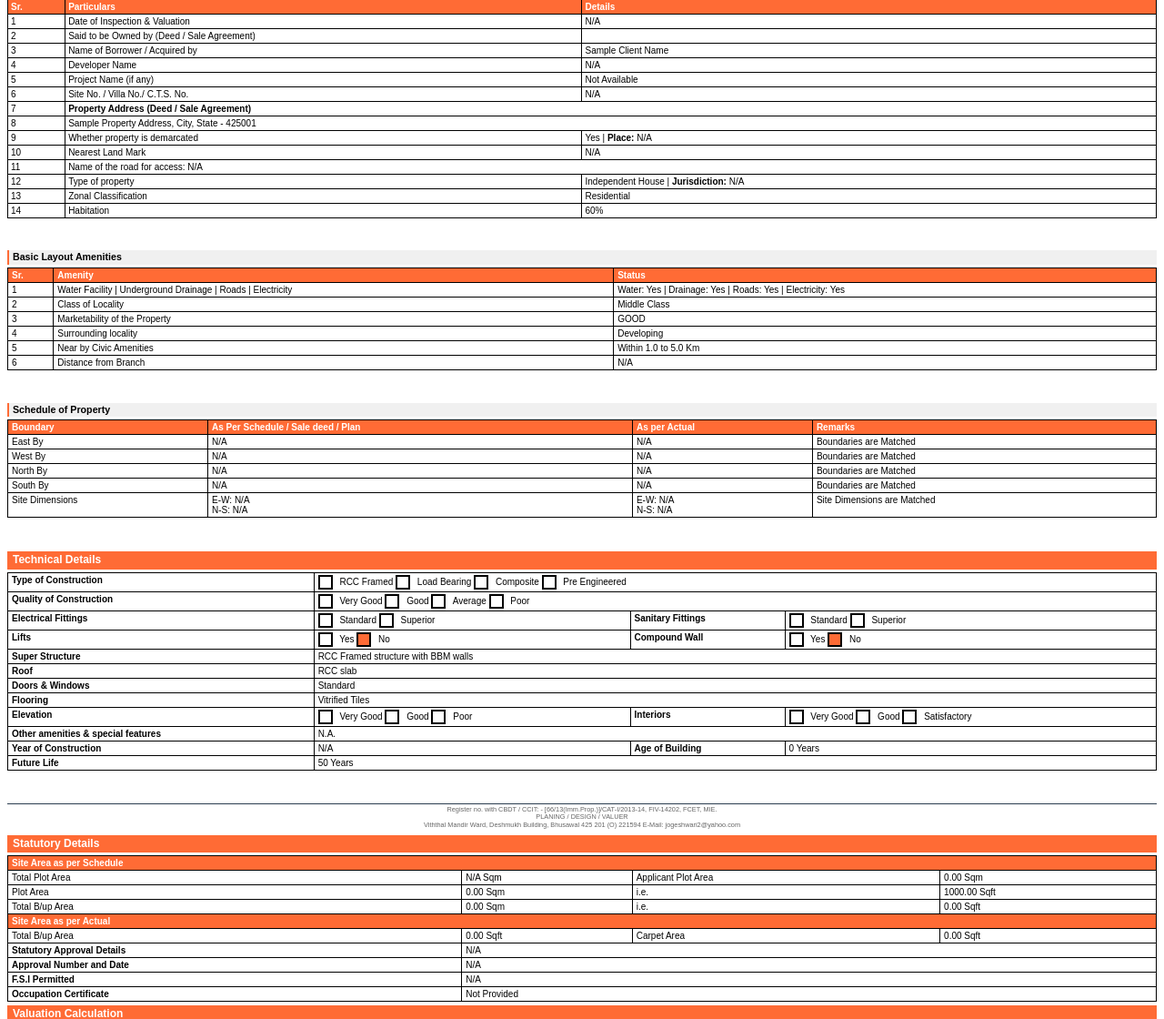
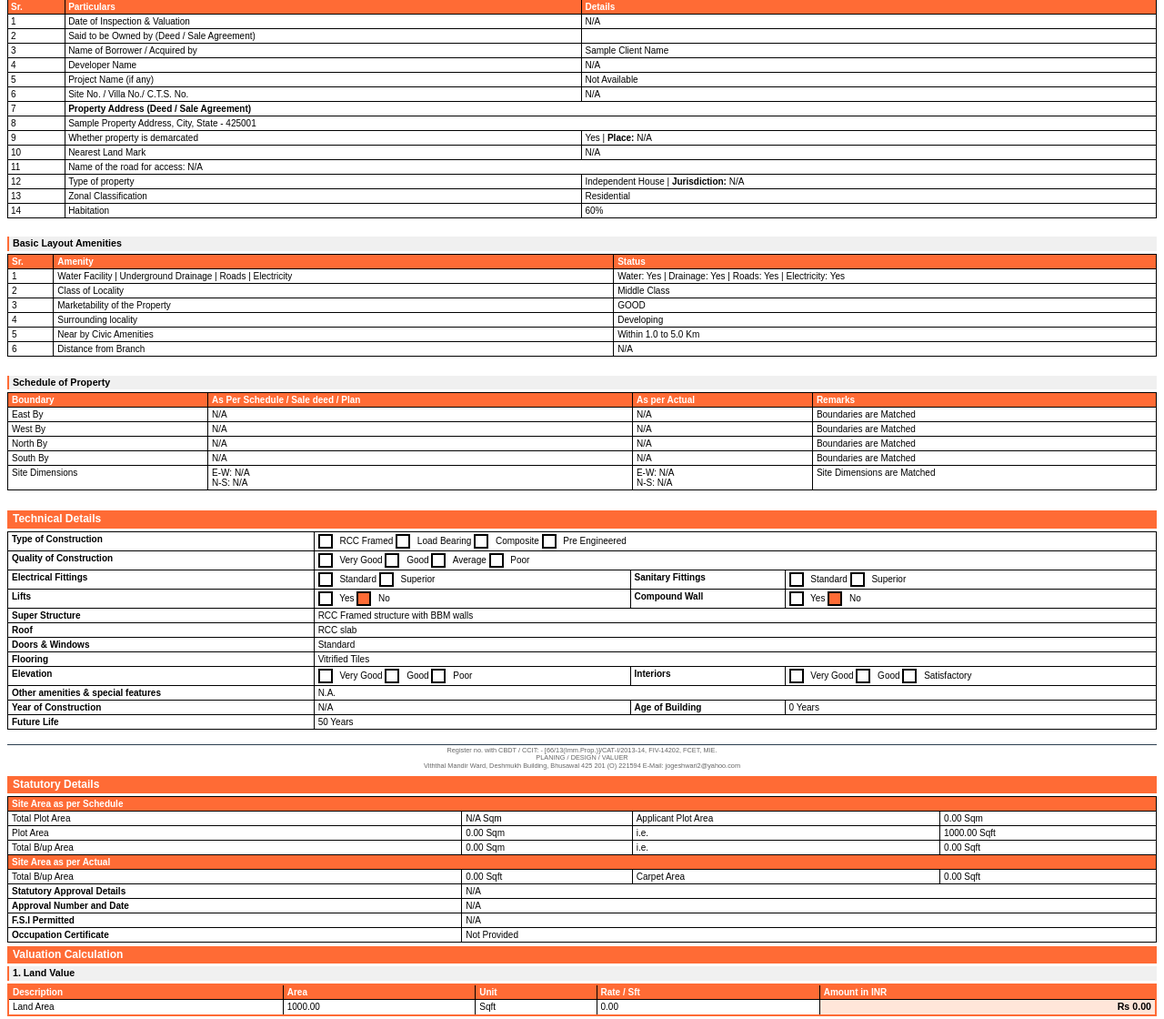
Before and after one commit to vipulsaw/land-valuation, a Flask app: page /templates/preview/1 in a window 1280 px wide. Shown: the part 201-1321 px from the top of the page at 91% size. Run offline with Flask 3, Linux system fonts and the light colour scheme; the visitor is signed in with stand-in values (Sample User, id 1); data comes from the database, SQL or seed files in the repository.

Commit message:
first ujjivan working final -2 space manage

```diff
--- a/templates/ujjivan_report.html
+++ b/templates/ujjivan_report.html
@@ -443,7 +443,7 @@
 
 
     <!-- SPACING BETWEEN SECTIONS vipul lines-->
-    <div style="height: 30px;"></div>
+    <div style="height: 15px;"></div>
 
 
     <!-- Basic Layout Amenities -->
@@ -492,7 +492,7 @@
     </table>
 
 <!-- SPACING BETWEEN SECTIONS vipul lines-->
-<div style="height: 30px;"></div>
+<div style="height: 15px;"></div>
 
 
     <!-- Schedule of Property -->
@@ -537,7 +537,7 @@
     </table>
 
     <!-- SPACING BETWEEN SECTIONS vipul lines-->
-    <div style="height: 30px;"></div>
+    <div style="height: 15px;"></div>
 
     <!-- Technical Details -->
     <div class="section-title">Technical Details</div>
@@ -632,7 +632,7 @@
 
 
     <!-- SPACING BETWEEN SECTIONS vipul lines-->
-    <div style="height: 30px;"></div>
+    <div style="height: 10px;"></div>
 
 
     <!-- Footer - First Page Only -->
```
